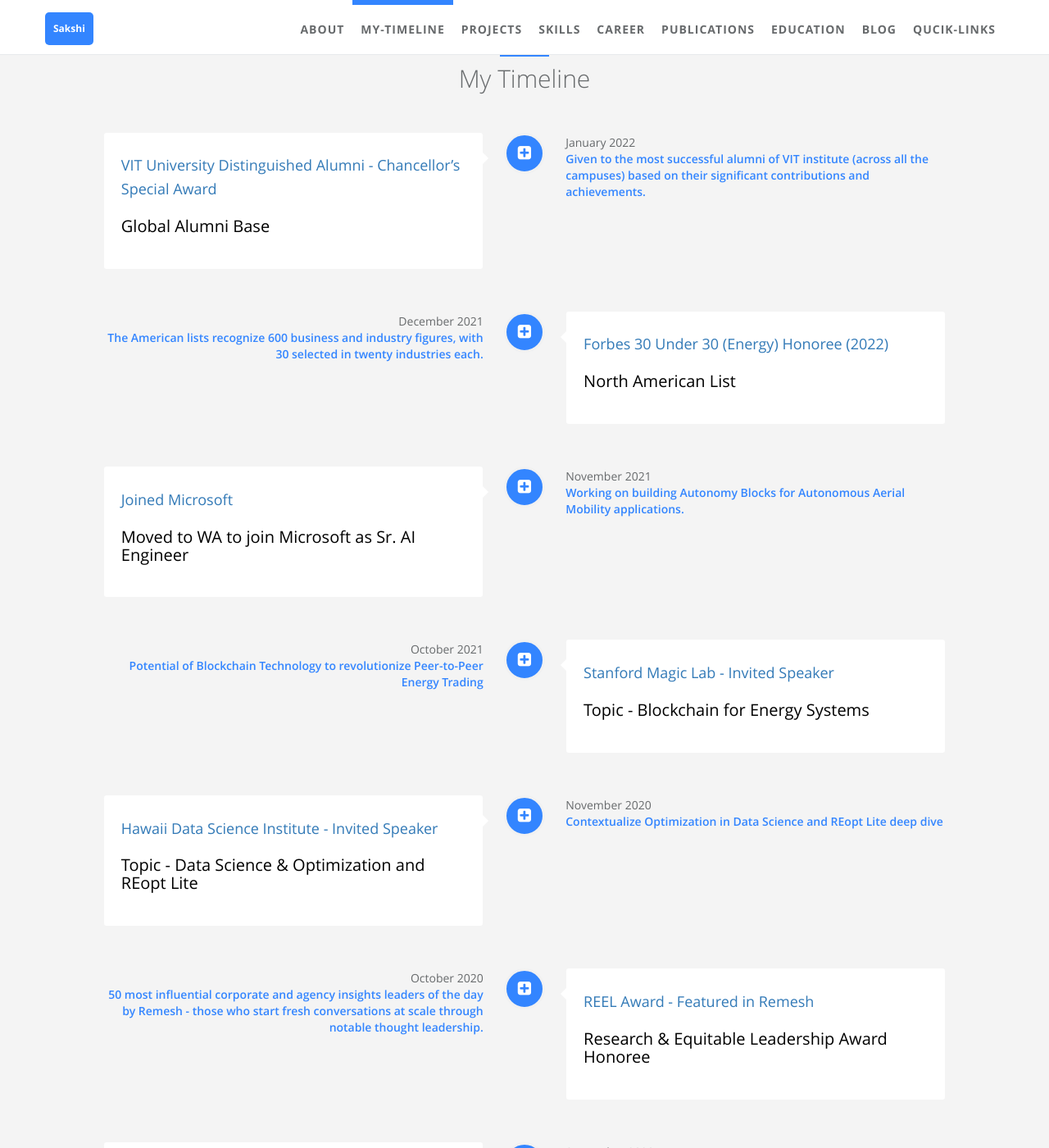
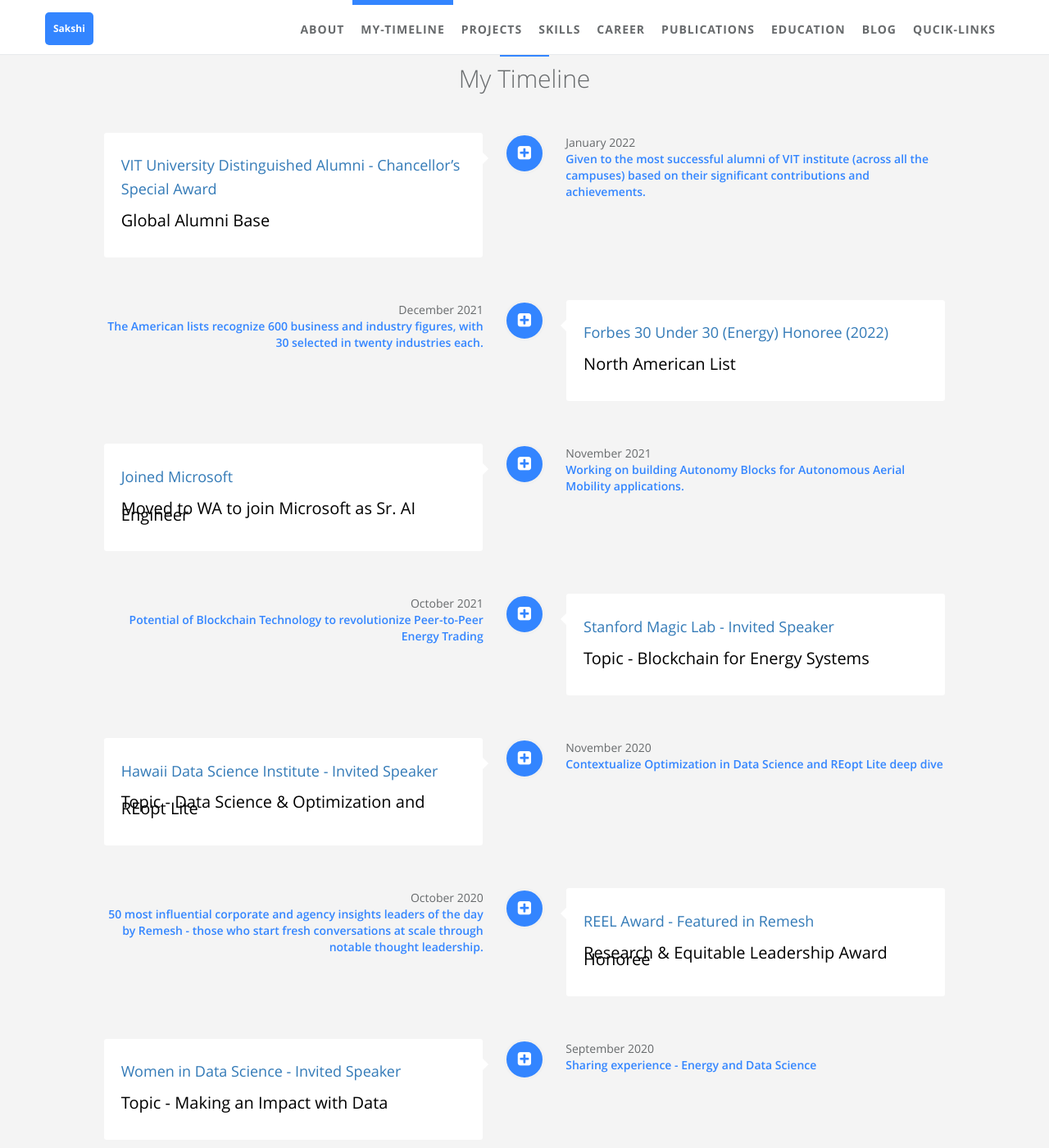
Before and after one commit to sakshi-mishra/sakshi-mishra.github.io, a Jekyll site: the page built from index.html, in a window 1280 px wide and 1400 px high, scrolled down 1293 px. Shown: the whole window at 82% size. Built offline with Jekyll 4.4.1, drawn with Linux system fonts in a browser that asks for light colours.

```diff
--- a/_sass/_style.scss
+++ b/_sass/_style.scss
@@ -1135,7 +1135,7 @@
   }
   p {
     margin: 1em 0;
-    line-height: 1.1;
+    line-height: 0.4;
   }
   .vertical-date {
     float: left;
```
